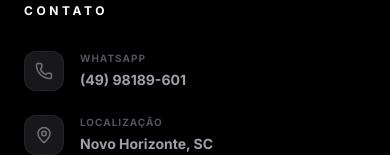
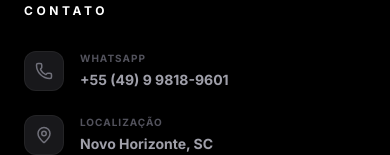
Before and after one commit to vitorlbatisti/kboutletloja, a React (Vite) app: page / in a window 390 px wide. Shown: the part 2495-2650 px from the top of the page. Built offline with nearby package versions, Linux system fonts and the light colour scheme; no server answers; the database is empty.

Commit message:
fix: Update WhatsApp number format
Corrects the WhatsApp phone number format to include the country code (+55) and ensure proper digit grouping, improving clarity and accuracy.

```diff
--- a/src/components/Footer.tsx
+++ b/src/components/Footer.tsx
@@ -56,7 +56,7 @@ export const Footer = () => {
                 </div>
                 <div>
                   <p className="text-[10px] text-zinc-600 font-bold uppercase tracking-widest mb-1">WhatsApp</p>
-                  <p className="text-sm text-zinc-400 font-bold">(49) 98189-601</p>
+                  <p className="text-sm text-zinc-400 font-bold">+55 (49) 9 9818-9601</p>
                 </div>
               </li>
               <li className="flex items-start gap-4 group cursor-pointer">
```
